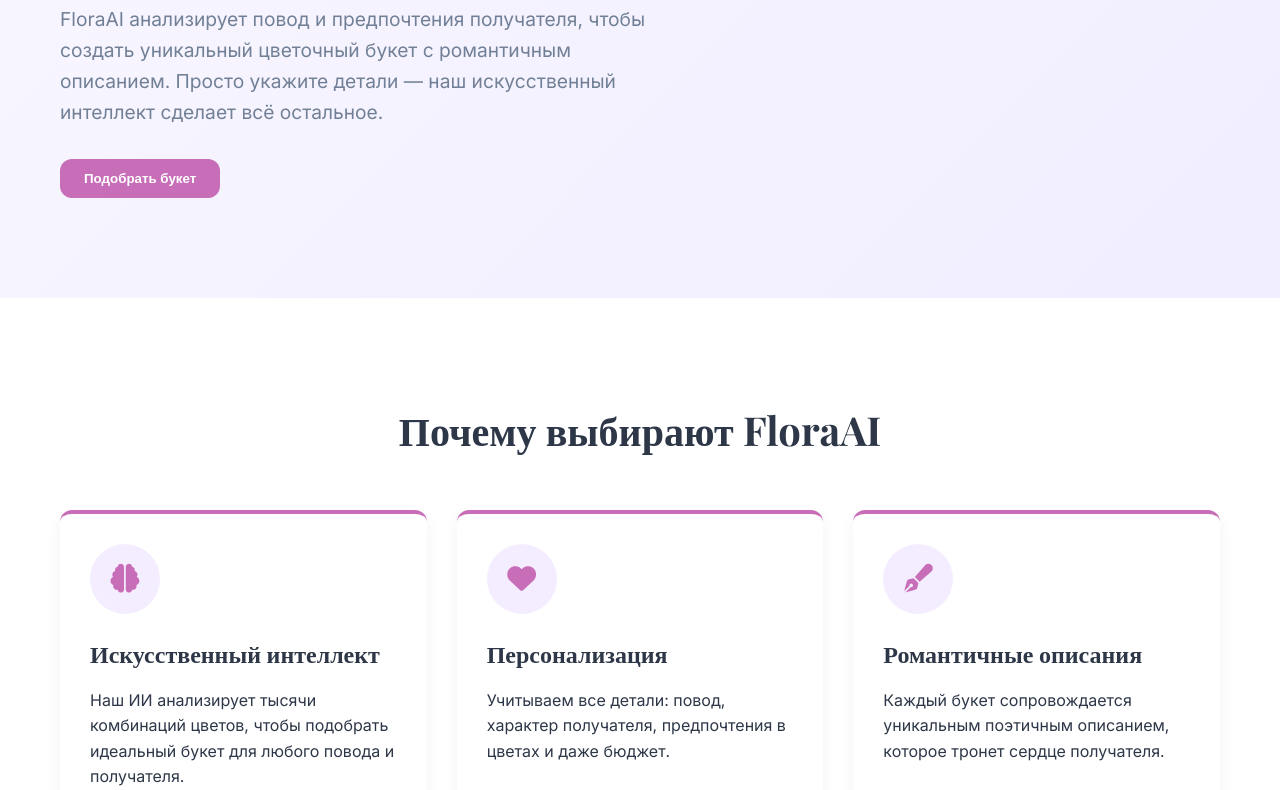
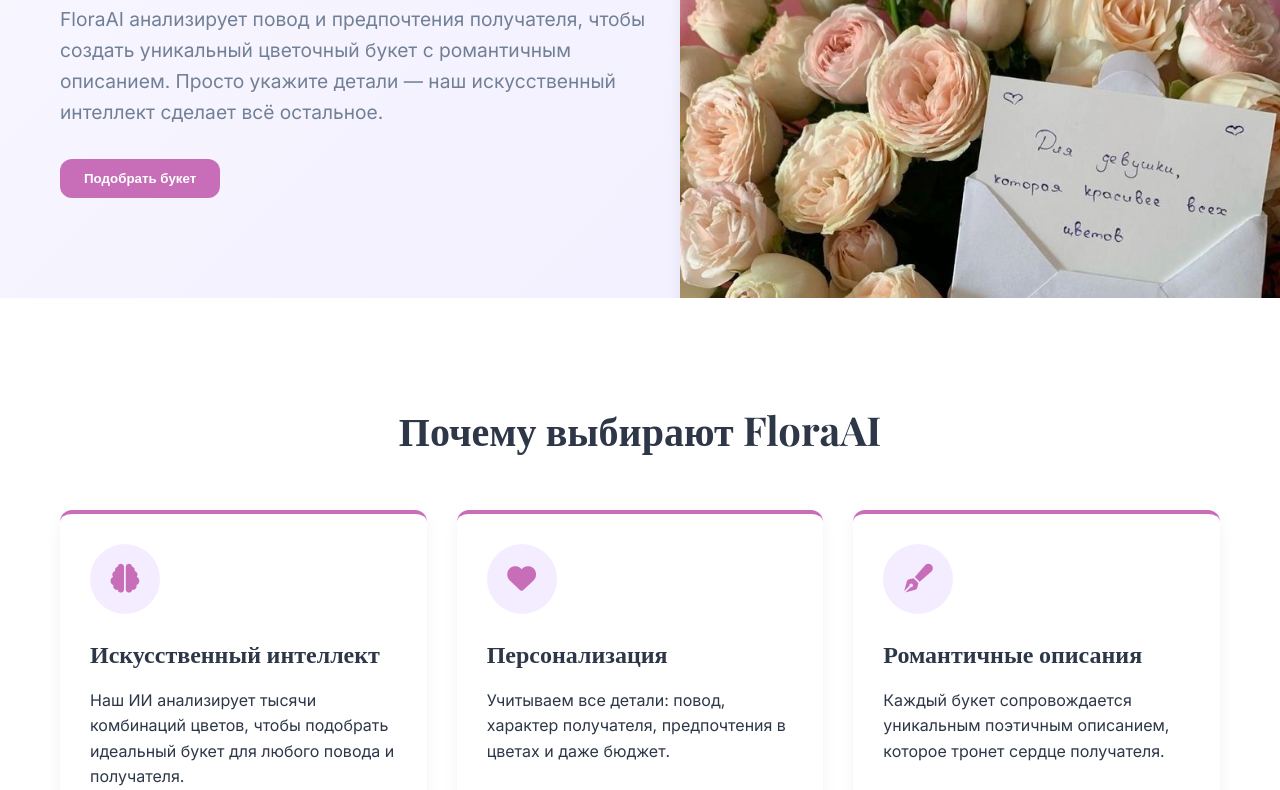
Before and after one commit to katshuuu/FloraMind, a plain HTML site: page index.html in a window 1280 px wide. Shown: the part 314-1104 px from the top of the page. Drawn offline with nearby package versions, Linux system fonts and the light colour scheme; the site is published under a folder, as on GitHub Pages, so addresses that start at the root find nothing.

Commit message:
mama pomogi

```diff
--- a/index.html
+++ b/index.html
@@ -526,7 +526,7 @@
                 <p>FloraAI анализирует повод и предпочтения получателя, чтобы создать уникальный цветочный букет с романтичным описанием. Просто укажите детали — наш искусственный интеллект сделает всё остальное.</p>
                 <button class="nav-btn" id="open2ChatBtn">Подобрать букет</button>
             </div>
-            <div class="hero-image"><img src="/resources/flow.jpg" alt="Красивый цветочный букет">
+            <div class="hero-image"><img src="resources/flow.jpg" alt="Красивый цветочный букет">
             </div>
 
         </div>
```
